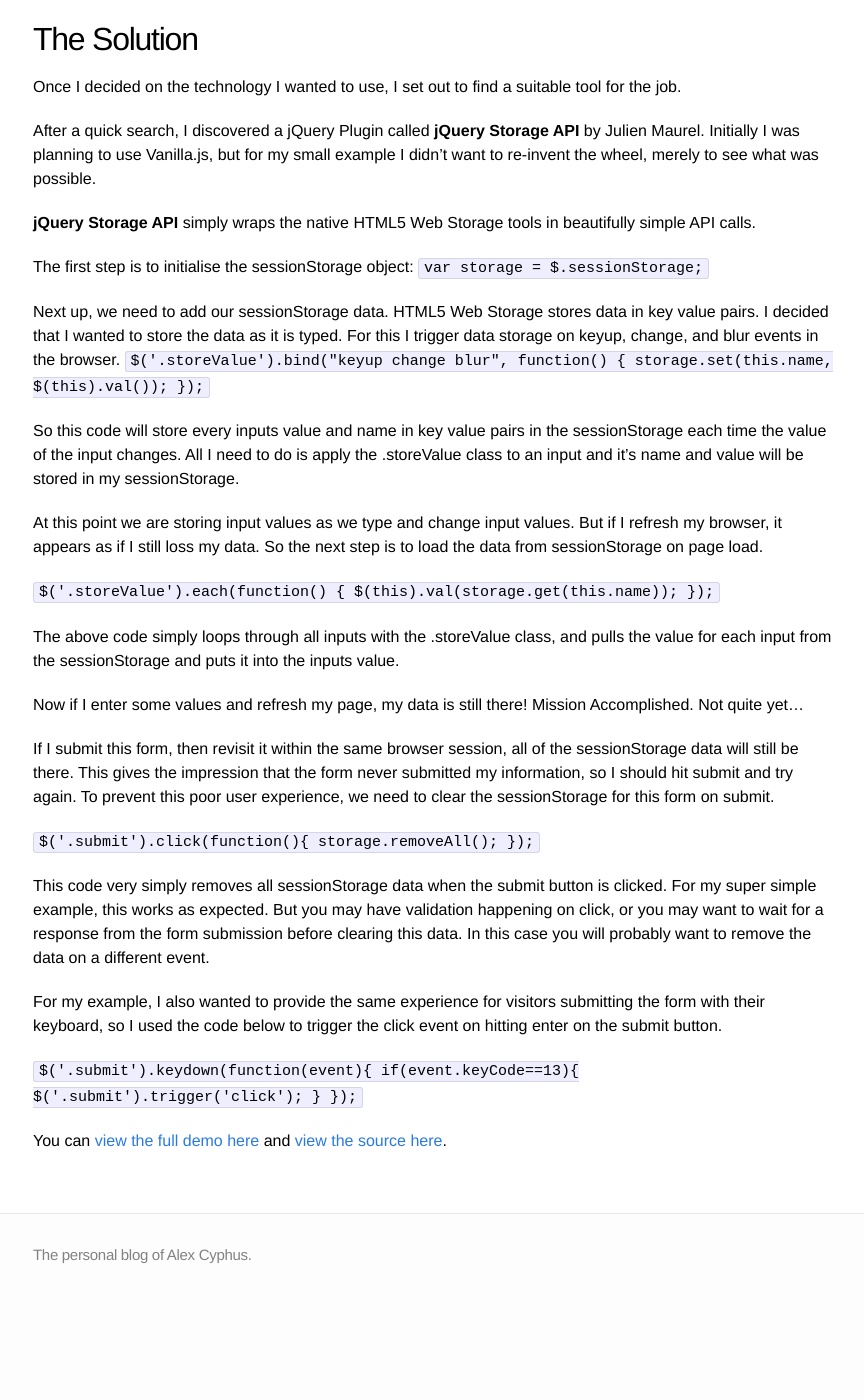
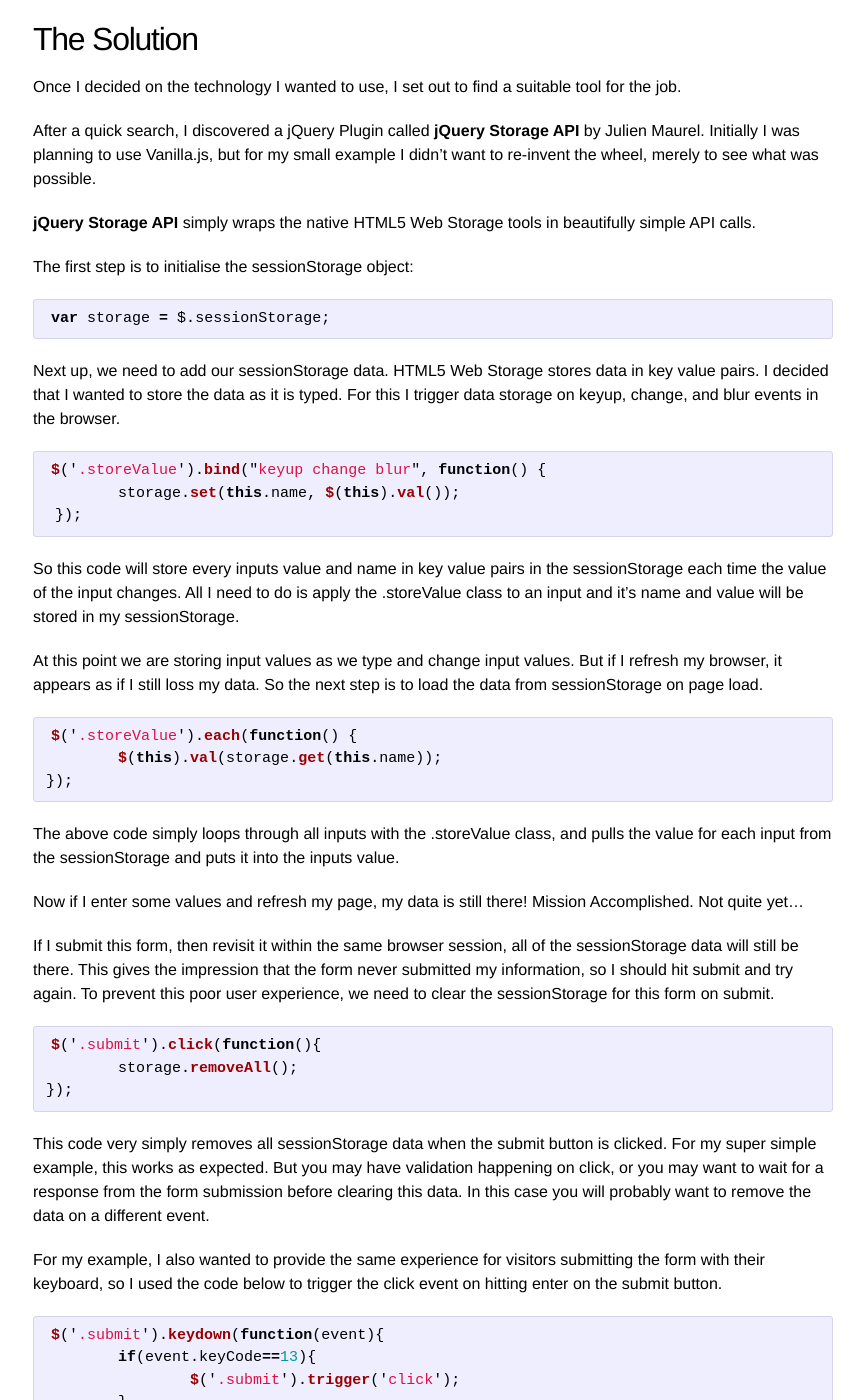
Before and after one commit to ACyphus/acyphus.github.io, a Jekyll site: the page built from _posts/2014-05-30-passing-the-refresh-test.markdown, in a window 1280 px wide and 1400 px high, scrolled down 639 px. Shown: the whole window, without its empty margins (207-1071 px from the left). Built offline with Jekyll 4.4.1, drawn with Linux system fonts in a browser that asks for light colours; before the commit the page ends 1951 px from its top, so only the background shows below that.

Commit message:
Update markdown syntax for code blocks

````diff
--- a/_posts/2014-05-30-passing-the-refresh-test.markdown
+++ b/_posts/2014-05-30-passing-the-refresh-test.markdown
@@ -21,20 +21,26 @@ After a quick search, I discovered a jQuery Plugin called **jQuery Storage API**
 **jQuery Storage API** simply wraps the native HTML5 Web Storage  tools in beautifully simple API calls.
 
 The first step is to initialise the sessionStorage object:
-`var storage = $.sessionStorage;`
+```javascript
+var storage = $.sessionStorage;
+```
 
 Next up, we need to add our sessionStorage data. HTML5 Web Storage stores data in key value pairs. I decided that I wanted to store the data as it is typed. For this I trigger data storage on keyup, change, and blur events in the browser.
-`$('.storeValue').bind("keyup change blur", function() {
+```javascript
+$('.storeValue').bind("keyup change blur", function() {
  	storage.set(this.name, $(this).val());
- });`
+ });
+```
 
 So this code will store every inputs value and name in key value pairs in the sessionStorage each time the value of the input changes. All I need to do is apply the .storeValue class to an input and it's name and value will be stored in my sessionStorage.
 
 At this point we are storing input values as we type and change input values. But if I refresh my browser, it appears as if I still loss my data. So the next step is to load the data from sessionStorage on page load.
 
-`$('.storeValue').each(function() {
+```javascript
+$('.storeValue').each(function() {
 	$(this).val(storage.get(this.name));
-});`
+});
+```
 
 The above code simply loops through all inputs with the .storeValue class, and pulls the value for each input from the sessionStorage and puts it into the inputs value.
 
@@ -42,18 +48,22 @@ Now if I enter some values and refresh my page, my data is still there! Mission
 
 If I submit this form, then revisit it within the same browser session, all of the sessionStorage data will still be there. This gives the impression that the form never submitted my information, so I should hit submit and try again. To prevent this poor user experience, we need to clear the sessionStorage for this form on submit.
 
-`$('.submit').click(function(){
+```javascript
+$('.submit').click(function(){
 	storage.removeAll();
-});`
+});
+```
 
 This code very simply removes all sessionStorage data when the submit button is clicked. For my super simple example, this works as expected. But you may have validation happening on click, or you may want to wait for a response from the form submission before clearing this data. In this case you will probably want to remove the data on a different event.
 
 For my example, I also wanted to provide the same experience for visitors submitting the form with their keyboard, so I used the code below to trigger the click event on hitting enter on the submit button.
 
-`$('.submit').keydown(function(event){
+```javascript
+$('.submit').keydown(function(event){
 	if(event.keyCode==13){
 		$('.submit').trigger('click');
 	}
-});`
+});
+```
 
 You can [view the full demo here](http://www.alexcyphus.co.uk/experiments/refresh-test/ "Passing The Refresh Test Demo") and [view the source here](https://github.com/ACyphus/sessionStorageDemo "sessionStorage Demo Source Code").
````
